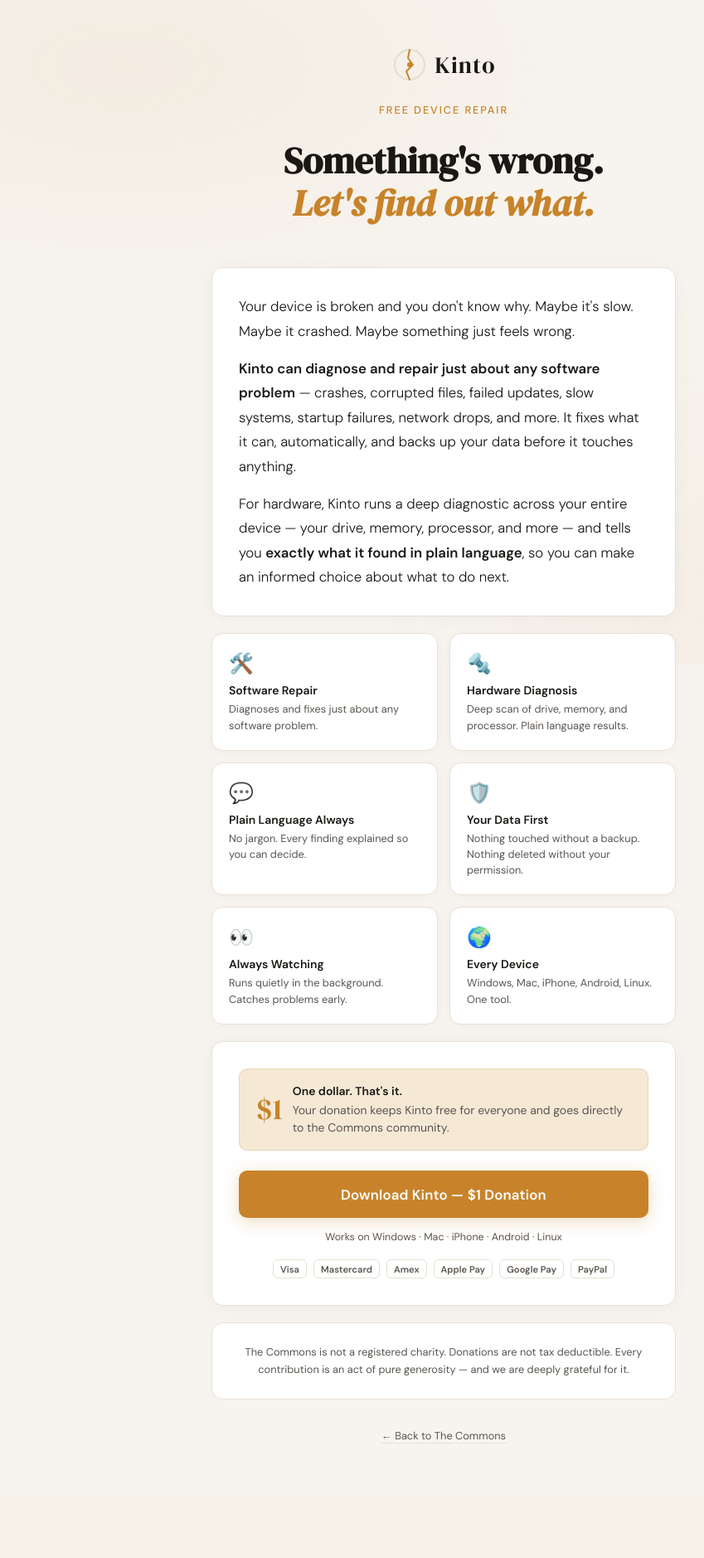
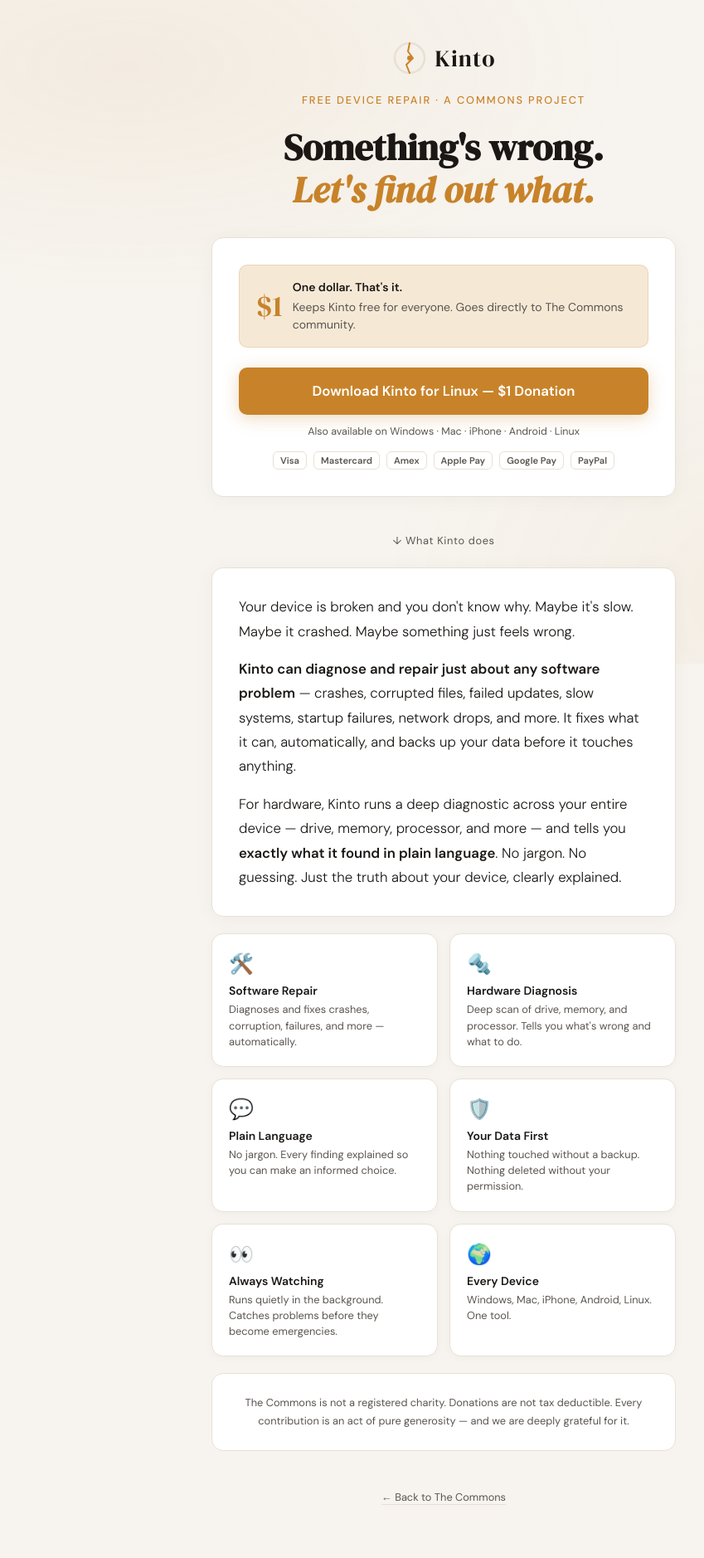
Before and after one commit to Kronestones/the-commons, a FastAPI app: page /kinto in a window 1280 px wide. Shown: the whole page at 83% size, without its empty margins (105-954 px from the left). Before the commit the page ends 1740 px from the top, so only its background shows below. Run offline with FastAPI, Linux system fonts and the light colour scheme.

Commit message:
upgrade kinto page — full CONFIG block, auto-download, Stripe ready

```diff
--- a/templates/kinto.html
+++ b/templates/kinto.html
@@ -7,15 +7,12 @@
   <link href="https://fonts.googleapis.com/css2?family=DM+Serif+Display:ital@0;1&family=DM+Sans:wght@300;400;500;600&display=swap" rel="stylesheet" />
   <style>
     *, *::before, *::after { box-sizing: border-box; margin: 0; padding: 0; }
-    :root {
-      --bg:#f7f4ef; --surface:#ffffff; --ink:#1a1714; --ink-soft:#5a5550;
-      --gold:#c8832a; --gold-deep:#a06420; --gold-pale:#f5e9d6;
-      --warm:#e8e0d4; --radius:14px;
-    }
+    :root { --bg:#f7f4ef; --surface:#ffffff; --ink:#1a1714; --ink-soft:#5a5550;
+      --gold:#c8832a; --gold-deep:#a06420; --gold-pale:#f5e9d6; --warm:#e8e0d4; --radius:14px; }
     @media (prefers-color-scheme: dark) {
       :root { --bg:#141210; --surface:#1f1c19; --ink:#f0ece5; --ink-soft:#9a9088;
-        --gold:#d4903a; --gold-deep:#e8a84a; --gold-pale:#2a2118; --warm:#2a2520; }
-    }
+        --gold:#d4903a; --gold-deep:#e8a84a; --gold-pale:#2a2118; --warm:#2a2520; } }
+    html { scroll-behavior: smooth; }
     body { font-family:"DM Sans",sans-serif; background:var(--bg); color:var(--ink);
       min-height:100vh; display:flex; flex-direction:column; align-items:center;
       padding:0 1.25rem 4rem; position:relative; overflow-x:hidden; }
@@ -23,85 +20,73 @@
       background:radial-gradient(ellipse 80% 60% at 20% 10%,rgba(200,131,42,.07) 0%,transparent 60%),
         radial-gradient(ellipse 60% 80% at 80% 90%,rgba(200,131,42,.05) 0%,transparent 60%);
       pointer-events:none; z-index:0; }
-    .page { position:relative; z-index:1; width:100%; max-width:560px;
-      display:flex; flex-direction:column; gap:0; }
-    .header { padding:3.5rem 0 2rem; text-align:center; animation:fadeUp .7s ease both; }
-    .kinto-mark { display:inline-flex; align-items:center; gap:.5rem; margin-bottom:1.5rem; }
+    .page { position:relative; z-index:1; width:100%; max-width:560px; display:flex; flex-direction:column; }
+    .header { padding:3rem 0 1.5rem; text-align:center; animation:fadeUp .7s ease both; }
+    .kinto-mark { display:inline-flex; align-items:center; gap:.5rem; margin-bottom:1.25rem; }
     .kinto-glyph { width:44px; height:44px; }
     .kinto-glyph svg { width:100%; height:100%; }
-    .kinto-wordmark { font-family:"DM Serif Display",serif; font-size:1.75rem;
-      letter-spacing:.04em; color:var(--ink); }
-    .tagline { font-size:.8rem; font-weight:500; letter-spacing:.15em;
-      text-transform:uppercase; color:var(--gold); margin-bottom:1.75rem; }
-    .headline { font-family:"DM Serif Display",serif; font-size:clamp(2rem,6vw,2.75rem);
-      line-height:1.15; color:var(--ink); margin-bottom:1.25rem; }
+    .kinto-wordmark { font-family:"DM Serif Display",serif; font-size:1.75rem; letter-spacing:.04em; color:var(--ink); }
+    .tagline { font-size:.8rem; font-weight:500; letter-spacing:.15em; text-transform:uppercase; color:var(--gold); margin-bottom:1.5rem; }
+    .headline { font-family:"DM Serif Display",serif; font-size:clamp(1.9rem,6vw,2.75rem); line-height:1.15; margin-bottom:.5rem; }
     .headline em { font-style:italic; color:var(--gold); }
-    .story { background:var(--surface); border-radius:var(--radius); padding:2rem;
-      margin-bottom:1.25rem; border:1px solid var(--warm);
-      animation:fadeUp .7s .15s ease both; box-shadow:0 2px 24px rgba(0,0,0,.04); }
-    .story p { font-size:1.05rem; line-height:1.75; color:var(--ink); font-weight:300; }
-    .story p+p { margin-top:1rem; }
-    .story strong { font-weight:600; color:var(--ink); }
-    .features { display:grid; grid-template-columns:1fr 1fr; gap:.875rem;
-      margin-bottom:1.25rem; animation:fadeUp .7s .25s ease both; }
-    .feature { background:var(--surface); border:1px solid var(--warm);
-      border-radius:var(--radius); padding:1.25rem; box-shadow:0 2px 12px rgba(0,0,0,.03); }
-    .feature-icon { font-size:1.5rem; margin-bottom:.5rem; display:block; }
-    .feature-title { font-size:.875rem; font-weight:600; color:var(--ink); margin-bottom:.25rem; }
-    .feature-desc { font-size:.8rem; color:var(--ink-soft); line-height:1.5; }
-    .download-card { background:var(--surface); border-radius:var(--radius); padding:2rem;
-      border:1px solid var(--warm); animation:fadeUp .7s .35s ease both;
+    .donate-card { background:var(--surface); border-radius:var(--radius); padding:2rem;
+      border:1px solid var(--warm); animation:fadeUp .7s .1s ease both;
       box-shadow:0 2px 24px rgba(0,0,0,.04); margin-bottom:1.25rem; }
     .donation-line { display:flex; align-items:center; gap:.75rem; margin-bottom:1.5rem;
       padding:1rem 1.25rem; background:var(--gold-pale); border-radius:10px;
       border:1px solid rgba(200,131,42,.2); }
-    .donation-amount { font-family:"DM Serif Display",serif; font-size:2.25rem;
-      color:var(--gold); line-height:1; flex-shrink:0; }
+    .donation-amount { font-family:"DM Serif Display",serif; font-size:2.25rem; color:var(--gold); line-height:1; flex-shrink:0; }
     .donation-text { font-size:.875rem; color:var(--ink-soft); line-height:1.5; }
     .donation-text strong { display:block; color:var(--ink); font-weight:600; margin-bottom:.15rem; }
     .btn-download { width:100%; padding:1.1rem 2rem; background:var(--gold); color:#fff;
       border:none; border-radius:10px; font-family:"DM Sans",sans-serif; font-size:1.05rem;
       font-weight:600; cursor:pointer; transition:background .2s,transform .15s,box-shadow .2s;
-      box-shadow:0 4px 20px rgba(200,131,42,.3); letter-spacing:.01em; }
-    .btn-download:hover { background:var(--gold-deep); transform:translateY(-1px);
-      box-shadow:0 6px 28px rgba(200,131,42,.4); }
+      box-shadow:0 4px 20px rgba(200,131,42,.3); }
+    .btn-download:hover { background:var(--gold-deep); transform:translateY(-1px); }
+    .btn-download:active { transform:translateY(0); }
     .btn-download.processing { pointer-events:none; opacity:.8; }
-    .btn-sub { text-align:center; font-size:.78rem; color:var(--ink-soft);
-      margin-top:.875rem; line-height:1.6; }
-    .payment-icons { display:flex; align-items:center; justify-content:center;
-      gap:.5rem; margin-top:1rem; flex-wrap:wrap; }
-    .pay-badge { font-size:.7rem; font-weight:600; color:var(--ink-soft);
-      border:1px solid var(--warm); border-radius:6px; padding:.2rem .5rem;
-      background:var(--surface); }
-    .thank-you { display:none; text-align:center; padding:2.5rem 2rem;
-      background:var(--surface); border-radius:var(--radius); border:1px solid var(--warm);
-      margin-bottom:1.25rem; animation:fadeUp .5s ease both; }
-    .thank-you.visible { display:block; }
-    .thank-you-icon { font-size:2.5rem; display:block; margin-bottom:1rem;
-      animation:pop .5s ease both; }
-    .thank-you h2 { font-family:"DM Serif Display",serif; font-size:1.75rem;
-      color:var(--ink); margin-bottom:1rem; }
-    .thank-you p { font-size:1rem; color:var(--ink-soft); line-height:1.7;
-      margin-bottom:1.5rem; }
-    .btn-download-start { display:inline-block; padding:1rem 2rem; background:var(--gold);
-      color:#fff; border-radius:10px; text-decoration:none; font-weight:600;
-      font-size:1rem; transition:background .2s;
-      box-shadow:0 4px 20px rgba(200,131,42,.3); }
-    .btn-download-start:hover { background:var(--gold-deep); }
+    .platform-note { text-align:center; font-size:.78rem; color:var(--ink-soft); margin-top:.75rem; }
+    .payment-icons { display:flex; align-items:center; justify-content:center; gap:.5rem; margin-top:1rem; flex-wrap:wrap; }
+    .pay-badge { font-size:.7rem; font-weight:600; color:var(--ink-soft); border:1px solid var(--warm);
+      border-radius:6px; padding:.2rem .5rem; background:var(--surface); }
+    .thank-you { display:none; text-align:center; padding:2.5rem 2rem; background:var(--surface);
+      border-radius:var(--radius); border:1px solid var(--warm); margin-bottom:1.25rem; }
+    .thank-you.visible { display:block; animation:fadeUp .5s ease both; }
+    .thank-you-icon { font-size:2.5rem; display:block; margin-bottom:1rem; animation:pop .5s ease both; }
+    .thank-you h2 { font-family:"DM Serif Display",serif; font-size:1.75rem; margin-bottom:1rem; }
+    .thank-you p { font-size:1rem; color:var(--ink-soft); line-height:1.7; margin-bottom:1.25rem; }
+    .download-status { font-size:.9rem; color:var(--gold); font-weight:500; margin-bottom:1rem; }
+    .btn-download-manual { display:inline-block; padding:.75rem 1.75rem; background:var(--gold);
+      color:#fff; border-radius:10px; text-decoration:none; font-weight:600; font-size:.95rem;
+      transition:background .2s; box-shadow:0 4px 20px rgba(200,131,42,.3); }
+    .btn-download-manual:hover { background:var(--gold-deep); }
+    .divider { text-align:center; font-size:.8rem; color:var(--ink-soft); padding:1.5rem 0;
+      letter-spacing:.05em; }
+    .about { background:var(--surface); border-radius:var(--radius); padding:2rem;
+      margin-bottom:1.25rem; border:1px solid var(--warm); box-shadow:0 2px 24px rgba(0,0,0,.04); }
+    .about p { font-size:1.05rem; line-height:1.75; font-weight:300; }
+    .about p+p { margin-top:1rem; }
+    .about strong { font-weight:600; }
+    .features { display:grid; grid-template-columns:1fr 1fr; gap:.875rem; margin-bottom:1.25rem; }
+    .feature { background:var(--surface); border:1px solid var(--warm); border-radius:var(--radius);
+      padding:1.25rem; box-shadow:0 2px 12px rgba(0,0,0,.03); }
+    .feature-icon { font-size:1.5rem; margin-bottom:.5rem; display:block; }
+    .feature-title { font-size:.875rem; font-weight:600; margin-bottom:.25rem; }
+    .feature-desc { font-size:.8rem; color:var(--ink-soft); line-height:1.5; }
     .disclosure { background:var(--surface); border-radius:var(--radius); padding:1.5rem;
-      border:1px solid var(--warm); animation:fadeUp .7s .45s ease both; }
+      border:1px solid var(--warm); margin-bottom:1.25rem; }
     .disclosure p { font-size:.8rem; color:var(--ink-soft); line-height:1.7; text-align:center; }
-    .commons-footer { text-align:center; padding:2rem 0 0; animation:fadeUp .7s .55s ease both; }
+    .commons-footer { text-align:center; padding:1.5rem 0 0; }
     .commons-footer a { font-size:.8rem; color:var(--ink-soft); text-decoration:none;
       border-bottom:1px solid var(--warm); transition:color .2s; }
     .commons-footer a:hover { color:var(--gold); }
+    .spinner { display:inline-block; width:18px; height:18px; border:2px solid rgba(255,255,255,.4);
+      border-top-color:#fff; border-radius:50%; animation:spin .7s linear infinite;
+      vertical-align:middle; margin-right:.5rem; }
     @keyframes fadeUp { from{opacity:0;transform:translateY(18px)} to{opacity:1;transform:translateY(0)} }
     @keyframes pop { 0%{transform:scale(.5);opacity:0} 70%{transform:scale(1.15)} 100%{transform:scale(1);opacity:1} }
-    .spinner { display:inline-block; width:18px; height:18px;
-      border:2px solid rgba(255,255,255,.4); border-top-color:#fff; border-radius:50%;
-      animation:spin .7s linear infinite; vertical-align:middle; margin-right:.5rem; }
     @keyframes spin { to{transform:rotate(360deg)} }
-    @media (max-width:480px) { .features{grid-template-columns:1fr} .headline{font-size:1.9rem} }
+    @media (max-width:480px) { .features{grid-template-columns:1fr} }
   </style>
 </head>
 <body>
@@ -117,75 +102,136 @@
         </div>
         <span class="kinto-wordmark">Kinto</span>
       </div>
-      <div class="tagline">Free Device Repair</div>
+      <div class="tagline">Free Device Repair · A Commons Project</div>
       <h1 class="headline">Something's wrong.<br><em>Let's find out what.</em></h1>
     </div>
-    <div class="story">
-      <p>Your device is broken and you don't know why. Maybe it's slow. Maybe it crashed. Maybe something just feels wrong.</p>
-      <p><strong>Kinto can diagnose and repair just about any software problem</strong> — crashes, corrupted files, failed updates, slow systems, startup failures, network drops, and more. It fixes what it can, automatically, and backs up your data before it touches anything.</p>
-      <p>For hardware, Kinto runs a deep diagnostic across your entire device — your drive, memory, processor, and more — and tells you <strong>exactly what it found in plain language</strong>, so you can make an informed choice about what to do next.</p>
-    </div>
-    <div class="features">
-      <div class="feature"><span class="feature-icon">🛠️</span><div class="feature-title">Software Repair</div><div class="feature-desc">Diagnoses and fixes just about any software problem.</div></div>
-      <div class="feature"><span class="feature-icon">🔩</span><div class="feature-title">Hardware Diagnosis</div><div class="feature-desc">Deep scan of drive, memory, and processor. Plain language results.</div></div>
-      <div class="feature"><span class="feature-icon">💬</span><div class="feature-title">Plain Language Always</div><div class="feature-desc">No jargon. Every finding explained so you can decide.</div></div>
-      <div class="feature"><span class="feature-icon">🛡️</span><div class="feature-title">Your Data First</div><div class="feature-desc">Nothing touched without a backup. Nothing deleted without your permission.</div></div>
-      <div class="feature"><span class="feature-icon">👀</span><div class="feature-title">Always Watching</div><div class="feature-desc">Runs quietly in the background. Catches problems early.</div></div>
-      <div class="feature"><span class="feature-icon">🌍</span><div class="feature-title">Every Device</div><div class="feature-desc">Windows, Mac, iPhone, Android, Linux. One tool.</div></div>
-    </div>
-    <div class="download-card" id="downloadCard">
+
+    <div class="donate-card" id="donateCard">
       <div class="donation-line">
         <div class="donation-amount">$1</div>
         <div class="donation-text">
           <strong>One dollar. That's it.</strong>
-          Your donation keeps Kinto free for everyone and goes directly to the Commons community.
+          Keeps Kinto free for everyone. Goes directly to The Commons community.
         </div>
       </div>
-      <button class="btn-download" id="donateBtn" onclick="handleDonate()">Download Kinto — $1 Donation</button>
-      <div class="btn-sub">Works on Windows · Mac · iPhone · Android · Linux</div>
+      <button class="btn-download" id="donateBtn" onclick="handleDonate()">
+        Download Kinto — $1 Donation
+      </button>
+      <div class="platform-note" id="platformNote">Works on Windows · Mac · iPhone · Android · Linux</div>
       <div class="payment-icons">
         <span class="pay-badge">Visa</span><span class="pay-badge">Mastercard</span>
         <span class="pay-badge">Amex</span><span class="pay-badge">Apple Pay</span>
         <span class="pay-badge">Google Pay</span><span class="pay-badge">PayPal</span>
       </div>
     </div>
+
     <div class="thank-you" id="thankYou">
       <span class="thank-you-icon">✦</span>
       <h2>Thank you so much.</h2>
-      <p>Your dollar keeps this tool free for the next person who needs it. That matters more than you know.<br><br>Now — let's get your device fixed.</p>
-      <a href="#" class="btn-download-start" id="startDownload">Download Kinto</a>
+      <p>Your dollar keeps this tool free for the next person who needs it.<br>That matters more than you know.</p>
+      <div class="download-status" id="downloadStatus">Starting your download…</div>
+      <a href="#" class="btn-download-manual" id="manualDownload">Download didn't start? Tap here.</a>
     </div>
+
+    <div class="divider">↓ What Kinto does</div>
+
+    <div class="about">
+      <p>Your device is broken and you don't know why. Maybe it's slow. Maybe it crashed. Maybe something just feels wrong.</p>
+      <p><strong>Kinto can diagnose and repair just about any software problem</strong> — crashes, corrupted files, failed updates, slow systems, startup failures, network drops, and more. It fixes what it can, automatically, and backs up your data before it touches anything.</p>
+      <p>For hardware, Kinto runs a deep diagnostic across your entire device — drive, memory, processor, and more — and tells you <strong>exactly what it found in plain language</strong>. No jargon. No guessing. Just the truth about your device, clearly explained.</p>
+    </div>
+
+    <div class="features">
+      <div class="feature"><span class="feature-icon">🛠️</span><div class="feature-title">Software Repair</div><div class="feature-desc">Diagnoses and fixes crashes, corruption, failures, and more — automatically.</div></div>
+      <div class="feature"><span class="feature-icon">🔩</span><div class="feature-title">Hardware Diagnosis</div><div class="feature-desc">Deep scan of drive, memory, and processor. Tells you what's wrong and what to do.</div></div>
+      <div class="feature"><span class="feature-icon">💬</span><div class="feature-title">Plain Language</div><div class="feature-desc">No jargon. Every finding explained so you can make an informed choice.</div></div>
+      <div class="feature"><span class="feature-icon">🛡️</span><div class="feature-title">Your Data First</div><div class="feature-desc">Nothing touched without a backup. Nothing deleted without your permission.</div></div>
+      <div class="feature"><span class="feature-icon">👀</span><div class="feature-title">Always Watching</div><div class="feature-desc">Runs quietly in the background. Catches problems before they become emergencies.</div></div>
+      <div class="feature"><span class="feature-icon">🌍</span><div class="feature-title">Every Device</div><div class="feature-desc">Windows, Mac, iPhone, Android, Linux. One tool.</div></div>
+    </div>
+
     <div class="disclosure">
       <p>The Commons is not a registered charity. Donations are not tax deductible. Every contribution is an act of pure generosity — and we are deeply grateful for it.</p>
     </div>
     <div class="commons-footer">
-      <a href="/">← Back to The Commons</a>
+      <a href="https://the-commons.onrender.com">← Back to The Commons</a>
     </div>
   </div>
+
+  <!-- Uncomment when Stripe keys are ready: -->
+  <!-- <script src="https://js.stripe.com/v3/"></script> -->
+
   <script>
+    const CONFIG = {
+      stripe: {
+        publishableKey: null,
+        priceId:        null,
+      },
+      downloads: {
+        windows: "https://the-commons.onrender.com",
+        mac:     "https://the-commons.onrender.com",
+        ios:     "https://the-commons.onrender.com",
+        android: "https://the-commons.onrender.com",
+        linux:   "https://the-commons.onrender.com",
+        default: "https://the-commons.onrender.com",
+      },
+    };
+
+    function detectPlatform() {
+      const ua = navigator.userAgent;
+      if (/android/i.test(ua))            return { url: CONFIG.downloads.android, name: "Android" };
+      if (/ipad|iphone|ipod/i.test(ua))   return { url: CONFIG.downloads.ios,     name: "iPhone" };
+      if (/macintosh|mac os x/i.test(ua)) return { url: CONFIG.downloads.mac,     name: "Mac" };
+      if (/win/i.test(ua))                return { url: CONFIG.downloads.windows,  name: "Windows" };
+      if (/linux/i.test(ua))              return { url: CONFIG.downloads.linux,    name: "Linux" };
+      return { url: CONFIG.downloads.default, name: null };
+    }
+
+    (function labelOnLoad() {
+      const { name } = detectPlatform();
+      if (!name) return;
+      document.getElementById("donateBtn").textContent = "Download Kinto for " + name + " — $1 Donation";
+      document.getElementById("platformNote").textContent = "Also available on Windows · Mac · iPhone · Android · Linux";
+    })();
+
     function handleDonate() {
       const btn = document.getElementById("donateBtn");
       btn.classList.add("processing");
-      btn.innerHTML = "<span class='spinner'></span> Connecting...";
-      setTimeout(() => { showThankYou(); }, 1800);
+      btn.innerHTML = "<span class='spinner'></span> Connecting…";
+      // if (CONFIG.stripe.publishableKey && CONFIG.stripe.priceId) {
+      //   const stripe = Stripe(CONFIG.stripe.publishableKey);
+      //   stripe.redirectToCheckout({
+      //     lineItems: [{ price: CONFIG.stripe.priceId, quantity: 1 }],
+      //     mode: "payment", submitType: "donate",
+      //     successUrl: window.location.origin + "/kinto?success=1",
+      //     cancelUrl:  window.location.href,
+      //   });
+      //   return;
+      // }
+      setTimeout(showThankYou, 1800);
     }
+
     function showThankYou() {
-      document.getElementById("downloadCard").style.display = "none";
+      const { url, name } = detectPlatform();
+      document.getElementById("donateCard").style.display = "none";
       const ty = document.getElementById("thankYou");
       ty.classList.add("visible");
-      document.getElementById("startDownload").href = "#";
       ty.scrollIntoView({ behavior: "smooth", block: "center" });
+      const manual = document.getElementById("manualDownload");
+      manual.href = url;
+      manual.textContent = name ? "Download didn't start? Tap here for " + name + "." : "Download didn't start? Tap here.";
+      const status = document.getElementById("downloadStatus");
+      try {
+        const a = document.createElement("a");
+        a.href = url; a.download = ""; a.style.display = "none";
+        document.body.appendChild(a); a.click(); document.body.removeChild(a);
+        status.textContent = name ? "↓ Your " + name + " download is starting…" : "↓ Your download is starting…";
+        setTimeout(() => { status.textContent = "If nothing happened, use the button below."; status.style.color = "var(--ink-soft)"; }, 4000);
+      } catch(e) { status.textContent = "Tap the button below to download."; }
     }
-    (function() {
-      const ua = navigator.userAgent;
-      const btn = document.getElementById("startDownload");
-      if (!btn) return;
-      if (/android/i.test(ua)) btn.textContent = "Download Kinto for Android";
-      else if (/ipad|iphone|ipod/i.test(ua)) btn.textContent = "Download Kinto for iPhone";
-      else if (/mac/i.test(ua)) btn.textContent = "Download Kinto for Mac";
-      else if (/win/i.test(ua)) btn.textContent = "Download Kinto for Windows";
-      else if (/linux/i.test(ua)) btn.textContent = "Download Kinto for Linux";
-      else btn.textContent = "Download Kinto";
+
+    (function checkSuccess() {
+      if (new URLSearchParams(window.location.search).get("success") === "1") showThankYou();
     })();
   </script>
 </body>
```
